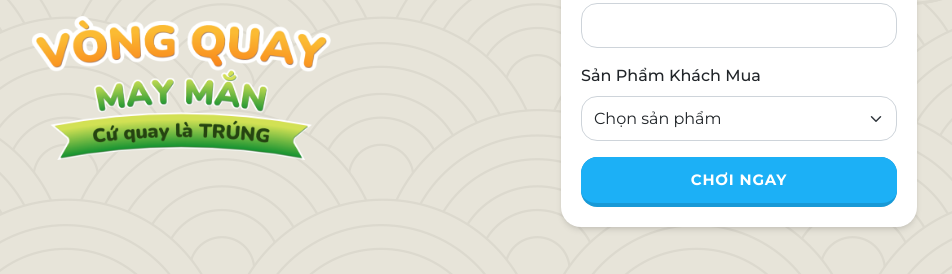
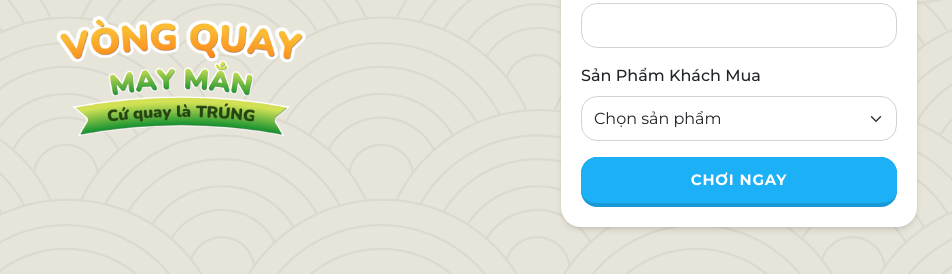
Before and after one commit to peternguyenhcmus/vong-quay-may-man, a plain HTML site: page index.html in a window 1280 px wide. Shown: the whole page, without its empty margins (273-1225 px from the left). Drawn offline with nearby package versions, Linux system fonts and the light colour scheme; a script that the page names is missing; a web font is replaced by a local one.

Commit message:
update final 3

```diff
--- a/index.html
+++ b/index.html
@@ -40,7 +40,7 @@
   <div class="container row mx-auto">
     <div class="col-md-8 col-sm-12">
       <div class="text-center">
-        <img src="./title-spin-wheel.png" class="mt-3 mb-2" alt="" style="width: 300px">
+        <img src="./title-spin-wheel.png" class="mt-3 mb-2" alt="" style="width: 250px">
       </div>
       <div class="wheel-wrapper"></div>
     </div>
```
